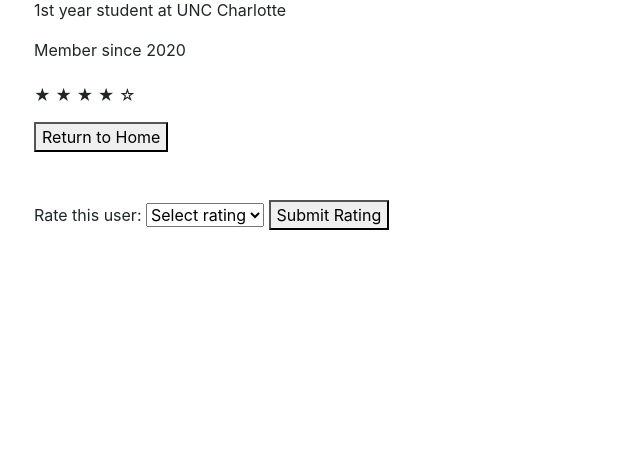
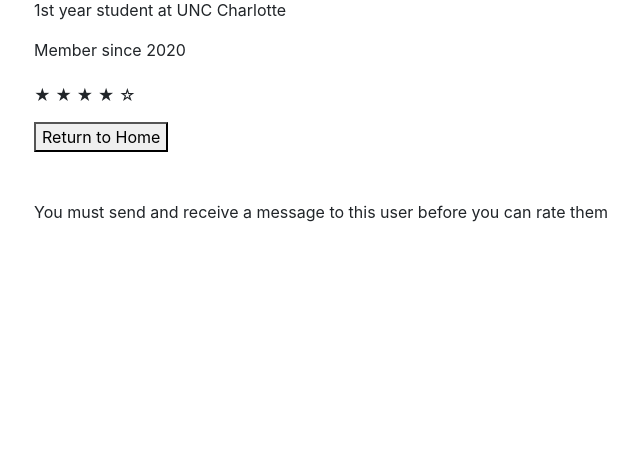
Before and after one commit to SamEads/niner_exchange, a Flask app: a page that uses templates/user.html in a window 1280 px wide. Shown: the part 198-668 px from the top of the page, without its empty margins (94-734 px from the left). Run offline with Flask 3, Linux system fonts and the light colour scheme; tables that the repository leaves empty hold one stand-in row (values such as "Sample post"); some libraries are stand-ins or nearby versions.

Commit message:
added view profile button and you can only rate users if both messages have been sent and receieved

```diff
--- a/routes/user.py
+++ b/routes/user.py
@@ -1,7 +1,7 @@
 from flask import Blueprint, render_template, session, redirect,abort
 from data.models import Users,Ratings
 from utils.helpers import level
-from data.models import Users, db
+from data.models import Users, Messages, db
 
 
 user_bp = Blueprint('user', __name__)
@@ -27,8 +27,22 @@ def user(username):
     member_since = str(user.created_at)[:4]
     rating = Ratings.get_rating(user.id)
 
+    curr_user = session.get('username')
+    can_rate = False
+
+    if curr_user:
+        # Check if both users have messaged each other
+        messages_exist = (
+            Messages.query.filter(
+                (Messages.sender == curr_user) & (Messages.recipient == acc_name)
+            ).count() > 0 and
+            Messages.query.filter(
+                (Messages.sender == acc_name) & (Messages.recipient == curr_user)
+            ).count() > 0
+        )
+        can_rate = messages_exist
     # Render user page
-    return render_template('user.html', acc_name=acc_name, class_lv=class_lv, member_since=member_since,rating=rating)
+    return render_template('user.html', acc_name=acc_name, class_lv=class_lv, member_since=member_since,rating=rating, can_rate=can_rate)
 
 
 @user_bp.route('/delete',methods=["POST","GET"])
--- a/templates/user.html
+++ b/templates/user.html
@@ -55,7 +55,8 @@
     &nbsp;
 </div>
 
-{% if acc_name != session['username']%}
+{% if acc_name != session['username'] %}
+    {% if can_rate %}
     <div class="ratings">
         <form action="/rate" method="POST" id="rating-form" required>
             <label for="rating">Rate this user:</label>
@@ -68,14 +69,15 @@
                 <option value="5">5 Stars</option>
             </select>
 
-        <input type="hidden" name ="rated_user" value="{{ acc_name }}">
-
+            <input type="hidden" name="rated_user" value="{{ acc_name }}">
             <button type="submit" class="rate-button">Submit Rating</button>
         </form>
     </div>
     {% else %}
+        <p>You must send and receive a message to this user before you can rate them</p>
+    {% endif %}
+{% endif %}
 
-{% endif %}
 
 <div>
     &nbsp;
--- a/templates/view_listing.html
+++ b/templates/view_listing.html
@@ -16,7 +16,7 @@
     <img src="{{ url_for('listing.get_image', listing_id=listing.id) }}" alt="{{ listing.name }}"
          style="width: 400px; height: auto;">
     <a class="send_message_link" href="{{ url_for('messaging.view_messages', recipient=owner) }}">Send Message to {{ owner }}</a>
-
+    <a class ="view_profile" href="{{ url_for('user.user', username=owner) }}">View Profile</a>
 </div>
 
 {% endblock %}
```
Lines whose indentation alone changed are shown as unchanged.
